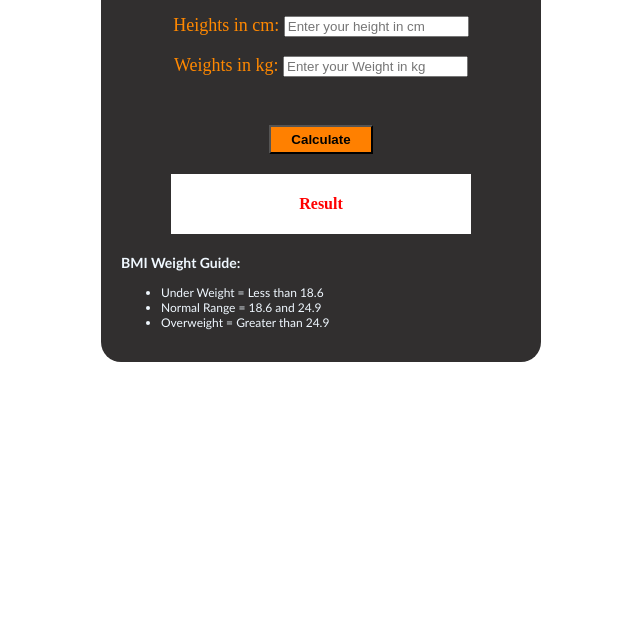
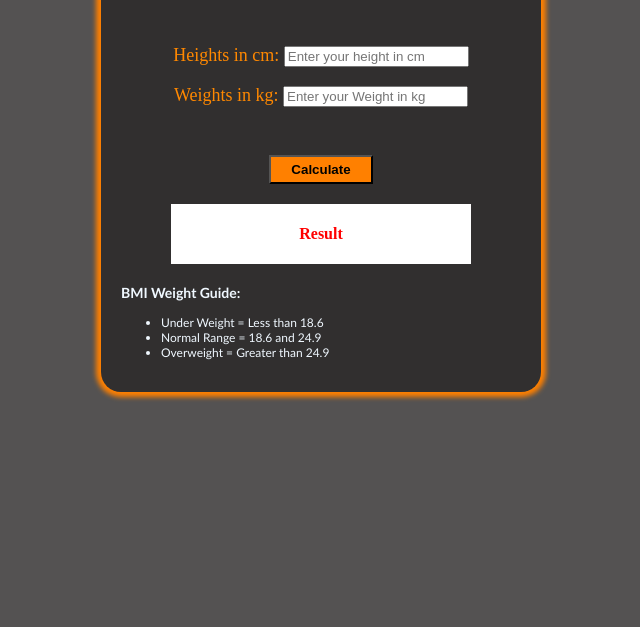
Before and after one commit to Soumyadipmaity1/BMI-calculator, a plain HTML site: page index.html in a window 1280 px wide. Shown: the part 173-800 px from the top of the page, without its empty margins (319-959 px from the left). Drawn offline with Linux system fonts and the light colour scheme.

Commit message:
chore: Update margin-top and background color in style.css

```diff
--- a/style.css
+++ b/style.css
@@ -7,13 +7,14 @@
     margin-top: 50px;
     padding: 20px;
     border-radius: 20px;
-
+box-shadow: 0px 0px 5px 5px rgb(255, 128, 0);
 }
 #body {
     text-align: center;
     align-items: center;
-    margin-top: 40px;
+    margin-top: 80px;
     margin-bottom: 50px;
+    background-color: rgb(84, 82, 82);
 }
 
 #btn{
```
